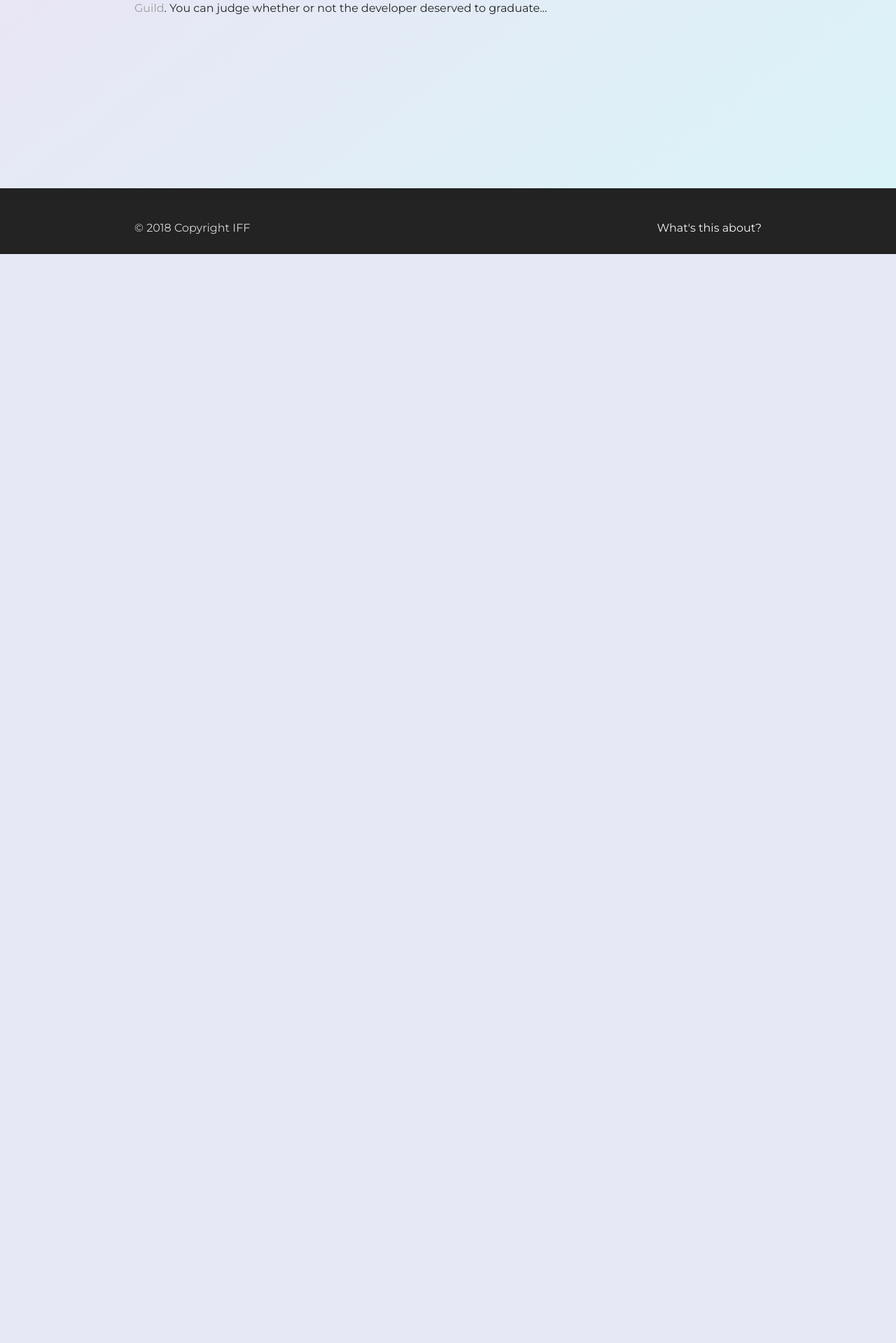
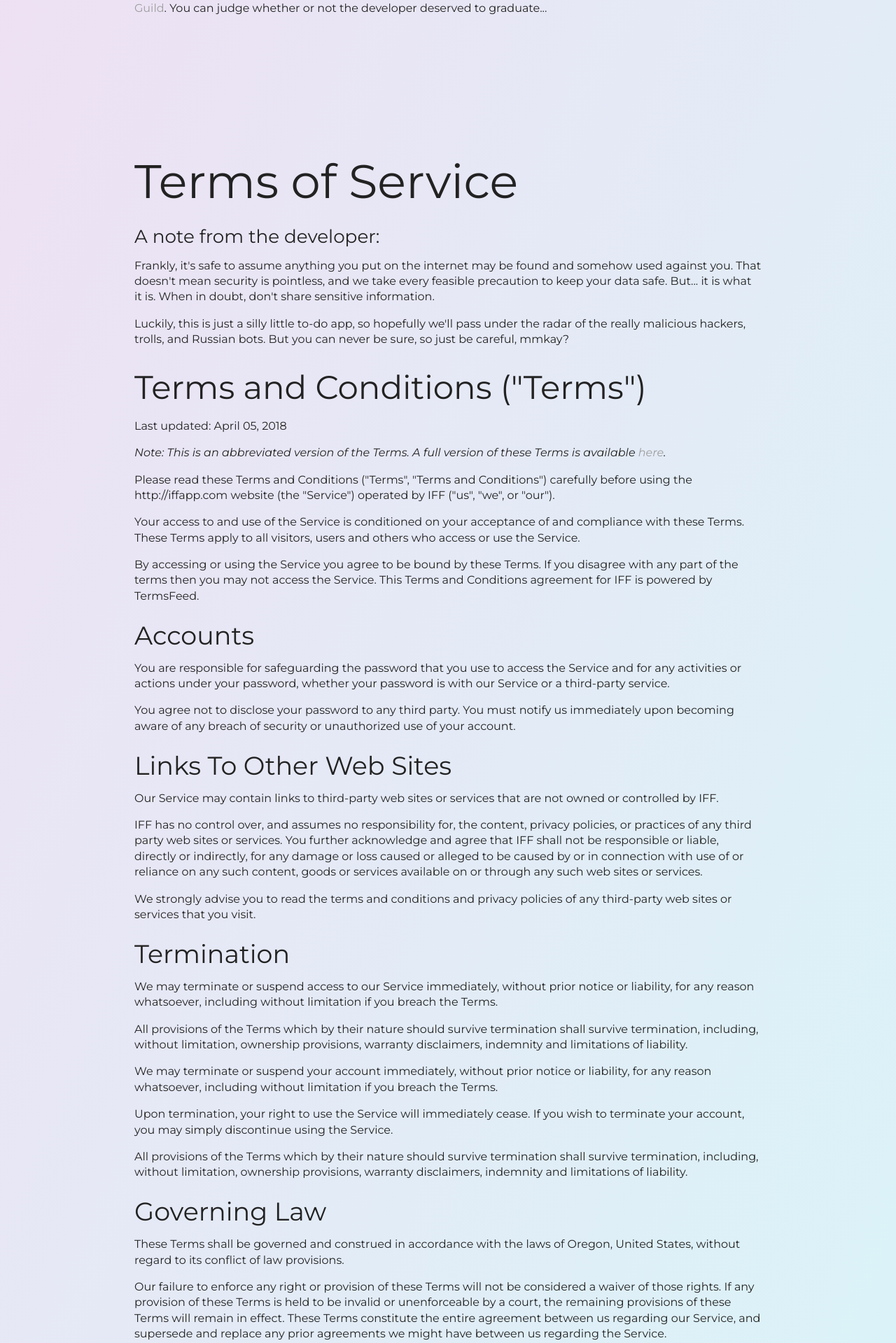
Before and after one commit to bildungsroman/ifandonlyif.io, a Django app: page /about/ in a window 1280 px wide. Shown: the part 595-2514 px from the top of the page at 70% size. Before the commit the page ends 958 px from the top, so only its background shows below. Run offline with Django 3.2, Linux system fonts and the light colour scheme; parts of the project's set-up code (start-up, migrations or seed data) failed here and were passed over; some libraries are stand-ins or nearby versions.

Commit message:
Updating the front-end

```diff
--- a/iffapp/iffapp/static/css/project.css
+++ b/iffapp/iffapp/static/css/project.css
@@ -490,6 +490,7 @@ textarea {
 
 .iff-cont {
   padding-left: 20px;
+  margin-top: 140px;
 }
 
 @media screen and (max-width: 992px) {
@@ -654,6 +655,9 @@ input[type="file"] {
 }
 .space-50 {
   margin-top: 50px;
+}
+.space-200 {
+  margin-top: 200px;
 }
 .left-marg {
   margin-left: 10px;
--- a/iffapp/iffapp/static/js/project.js
+++ b/iffapp/iffapp/static/js/project.js
@@ -21,6 +21,11 @@ $('.login-trigger').click(function () {
 });
 $('.about-trigger').click(function () {
   $('#about-modal').modal().modal('open');
+});
+$('.signout-trigger').click(function () {
+  $('#signout-modal').modal().modal('open');
+  document.body.classList.toggle('sidenav-active');
+  document.body.classList.toggle('noscroll');
 });
 // to switch the modal between sign up and login
 $(".register-bt").click(function() {
--- a/iffapp/iffapp/templates/base.html
+++ b/iffapp/iffapp/templates/base.html
@@ -138,7 +138,7 @@
           {% endif %}
           <a class="collection-item" href="{% url 'users:update' %}" role="button">Update Profile</a>
           <a class="collection-item" href="{% url 'account_email' %}" role="button">Account settings</a>
-          <a class="collection-item" href="{% url 'account_logout' %}" role="button">Log out</a>
+          <a class="collection-item signout-trigger" href="#signout-modal">Log out</a>
         </div>
       <!-- End Action buttons -->
       </div>
@@ -220,7 +220,7 @@
               <input class="filled-in" id="id_agree" name="agree" type="checkbox" required><span for="id_remember">By checking this I agree to give up my firstborn to IFF*</span></label>
           </div>
         </div>
-          <p><sup>*Just kidding. We promise not to share your passwords, etc.</sup></p>
+          <p><sup>*Just kidding. We promise not to share your passwords, etc. If you really, really want to, you can read our TOS <a href="http://localhost:8000/about/#tos" target="_blank">here</a>.</sup></p>
           <button class="primaryAction btn btn-primary" id="register_bt" type="submit">Sign Up &raquo;</button>
         </form>
       </div>
@@ -258,11 +258,22 @@
           </div>
       </div>
     </div>
+    <!-- signout modal -->
+    <div id="signout-modal" class="modal">
+      <div class="modal-content">
+        <h4>Sign Out</h4>
+        <p>Are you sure you want to sign out?</p>
+        <form method="post" action="/logout/">
+          {% csrf_token %}
+          <button class="btn btn-danger" type="submit">Sign Out</button>
+        </form>
+      </div>
+    </div>
     <!-- about bottom modal -->
     <div id="about-modal" class="modal bottom-sheet">
     <div class="modal-content">
       <h4>IFF App</h4>
-      <p class="light-text">IFF (<a href="https://en.wikipedia.org/wiki/If_and_only_if" target="_blank">If and only if</a>) is an online get-to-do list rather than a to-do list. You get to do a thing <strong><em>if and only if</em></strong> you complete the task or tasks you need to do.</p>
+      <p class="light-text">IFF (<a href="https://en.wikipedia.org/wiki/If_and_only_if" target="_blank">If and only if</a>) is an online get-to-do list rather than a to-do list. You get to do a thing <strong><em>if and only if</em></strong> you complete the task or tasks you need to do first.</p>
       <p class="light-text">Created by <a href="https://twitter.com/annaspies" target="_blank">@annaspies</a> (mainly to keep herself motivated). View the repo: <a href="https://github.com/bildungsroman/iffapp.com" target="_blank">IFF on Github</a>.</p>
     </div>
     <div class="modal-footer">
--- a/iffapp/iffapp/templates/pages/about.html
+++ b/iffapp/iffapp/templates/pages/about.html
@@ -7,6 +7,54 @@
   <p>The IFF app allows users to create an account, in which they will be able to store multiple "get-to-do" lists. Each list will have one get-to-do task and one or more to-do tasks. As the to-do tasks are checked off, the get-to-do task, or reward, becomes available.</p>
   <div class="space-50"></div>
   <p>The iffapp was originally created as a capstone project for the python-based full-stack program at <a href="http://pdxcodeguild.com/" target="_blank">PDX Code Guild</a>. You can judge whether or not the developer deserved to graduate...</p>
+  <div class="space-50"></div>
+  <div id="tos"></div>
+  <div class="space-200"></div>
+  <h1>Terms of Service</h1>
+  <h5>A note from the developer:</h5>
+  <p>Frankly, it's safe to assume anything you put on the internet may be found and somehow used against you. That doesn't mean security is pointless, and we take every feasible precaution to keep your data safe. But... it is what it is. When in doubt, don't share sensitive information.</p>
+  <p>Luckily, this is just a silly little to-do app, so hopefully we'll pass under the radar of the really malicious hackers, trolls, and Russian bots. But you can never be sure, so just be careful, mmkay?</p>
+  <h3>Terms and Conditions ("Terms")</h3>
+
+  <p>Last updated: April 05, 2018</p>
+  <p><em>Note: This is an abbreviated version of the Terms. A full version of these Terms is available <a href="https://app.termly.io/document/terms-of-use-for-website/ccbcc95a-7b9a-4133-8e80-ee86f7a4f793" target="_blank">here</a>.</em></p>
+
+  <p>Please read these Terms and Conditions ("Terms", "Terms and Conditions") carefully before using the http://iffapp.com website (the "Service") operated by IFF ("us", "we", or "our").</p>
+  <p>Your access to and use of the Service is conditioned on your acceptance of and compliance with these Terms. These Terms apply to all visitors, users and others who access or use the Service.</p>
+  <p>By accessing or using the Service you agree to be bound by these Terms. If you disagree with any part of the terms then you may not access the Service. This Terms and Conditions agreement  for IFF is powered by TermsFeed.</p>
+
+  <h4>Accounts</h4>
+
+  <p>You are responsible for safeguarding the password that you use to access the Service and for any activities or actions under your password, whether your password is with our Service or a third-party service.</p>
+  <p>You agree not to disclose your password to any third party. You must notify us immediately upon becoming aware of any breach of security or unauthorized use of your account.</p>
+
+  <h4>Links To Other Web Sites</h4>
+
+  <p>Our Service may contain links to third-party web sites or services that are not owned or controlled by IFF.</p>
+  <p>IFF has no control over, and assumes no responsibility for, the content, privacy policies, or practices of any third party web sites or services. You further acknowledge and agree that IFF shall not be responsible or liable, directly or indirectly, for any damage or loss caused or alleged to be caused by or in connection with use of or reliance on any such content, goods or services available on or through any such web sites or services.</p>
+  <p>We strongly advise you to read the terms and conditions and privacy policies of any third-party web sites or services that you visit.</p>
+
+  <h4>Termination</h4>
+
+  <p>We may terminate or suspend access to our Service immediately, without prior notice or liability, for any reason whatsoever, including without limitation if you breach the Terms.</p>
+  <p>All provisions of the Terms which by their nature should survive termination shall survive termination, including, without limitation, ownership provisions, warranty disclaimers, indemnity and limitations of liability.</p>
+  <p>We may terminate or suspend your account immediately, without prior notice or liability, for any reason whatsoever, including without limitation if you breach the Terms.</p>
+  <p>Upon termination, your right to use the Service will immediately cease. If you wish to terminate your account, you may simply discontinue using the Service.</p>
+  <p>All provisions of the Terms which by their nature should survive termination shall survive termination, including, without limitation, ownership provisions, warranty disclaimers, indemnity and limitations of liability.</p>
+
+  <h4>Governing Law</h4>
+
+  <p>These Terms shall be governed and construed in accordance with the laws of Oregon, United States, without regard to its conflict of law provisions.</p>
+  <p>Our failure to enforce any right or provision of these Terms will not be considered a waiver of those rights. If any provision of these Terms is held to be invalid or unenforceable by a court, the remaining provisions of these Terms will remain in effect. These Terms constitute the entire agreement between us regarding our Service, and supersede and replace any prior agreements we might have between us regarding the Service.</p>
+
+  <h4>Changes</h4>
+
+  <p>We reserve the right, at our sole discretion, to modify or replace these Terms at any time. If a revision is material we will try to provide at least 30 days notice prior to any new terms taking effect. What constitutes a material change will be determined at our sole discretion.</p>
+  <p>By continuing to access or use our Service after those revisions become effective, you agree to be bound by the revised terms. If you do not agree to the new terms, please stop using the Service.</p>
+
+  <h2>Contact Us</h2>
+
+  <p>If you have any questions about these Terms, please <a href="mailto:hello@iffapp.com">contact us</a>.</p>
 
 </div>
 {% endblock content %}
```
Also changed, not shown: README.md.
